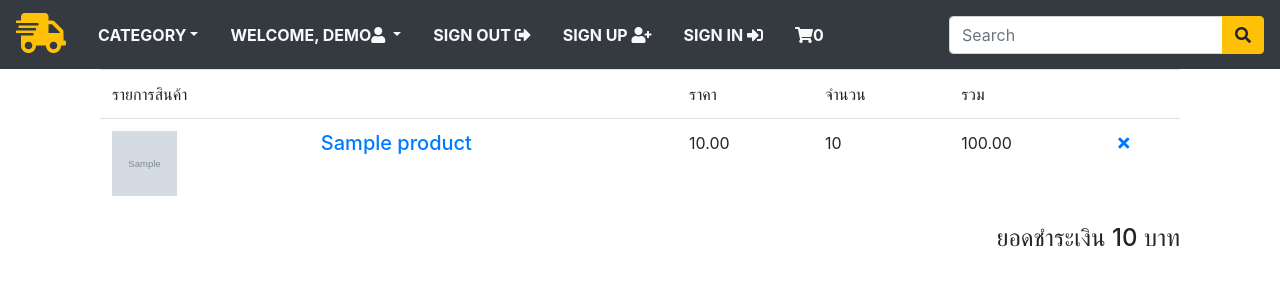
After one commit to Sakeerin/Django-E-Commerce, a Django app: template Project/djangoworkshop/store/templates/cartdetail.html in a window 1280 px wide. The commit adds this page. Shown: the top 300 px of the page. Run offline with Django 3.2, Linux system fonts and the light colour scheme; tables that the repository leaves empty hold one stand-in row (values such as "Sample post"); the template is opened without the code that fills it: values that come from a table or form of the project are taken from there, most other values are stand-ins (such as "Sample title", 1, 10 or a date in 2020); grey boxes marked "Sample" are stand-in pictures; some libraries are stand-ins or nearby versions.

Commit message:
coding in part display cartdetail

```diff
--- a/Project/djangoworkshop/djangoworkshop/urls.py
+++ b/Project/djangoworkshop/djangoworkshop/urls.py
@@ -24,7 +24,8 @@ urlpatterns = [
     path('',views.index,name="home"),
     path('category/<slug:category_slug>',views.index,name="product_by_category"),
     path('product/<slug:category_slug>/<slug:product_slug>',views.productPage,name='productDetail'),
-    path('cart/add/<int:product_id>',views.addCart,name="addCart")
+    path('cart/add/<int:product_id>',views.addCart,name="addCart"),
+    path('cartdetail/',views.cartdetail)
 ]
 
 if settings.DEBUG :
--- /dev/null
+++ b/Project/djangoworkshop/store/templates/cartdetail.html
@@ -0,0 +1,51 @@
+{% extends 'layouts.html' %}
+{% load humanize %}
+{% load static %}
+{% block content%}
+<div class="container">
+    {% if not cart_items%}
+        <p>ไม่มีสินค้าในตะกร้า</p>
+    {%else%}
+     <div class="table-responsive">
+        <table class="table table-condensed">
+            <thead>
+                <tr class="cart_menu">
+                    <td class="image">รายการสินค้า</td>
+                    <td class="description"></td>
+                    <td class="price">ราคา</td>
+                    <td class="quantity">จำนวน</td>
+                    <td class="total">รวม</td>
+                    <td></td>
+                </tr>
+            </thead>
+            <tbody>
+                {% for item in cart_items %}
+                <tr>
+                    <td class="cart_product">
+                        <a href=""><img src="{{item.product.image.url}}" alt="" width="65px" height="65px"></a>
+                    </td>
+                    <td class="cart_description">
+                        <h5><a href="">{{item.product.name}}</a></h5>
+                    </td>
+                    <td class="cart_price">
+                        <p>{{item.product.price|intcomma}}</p>
+                    </td>
+                    <td class="cart_quantity">
+                            <p>{{item.quantity}}</p>
+                        </div>
+                    </td>
+                    <td class="cart_total">
+                        <p class="cart_total_price">{{item.sub_total|intcomma}}</p>
+                    </td>
+                    <td class="cart_delete">
+                        <a class="cart_quantity_delete" href=""><i class="fa fa-times"></i></a>
+                    </td>
+                </tr>
+                {% endfor %}
+            </tbody>
+        </table>
+    </div>
+    <h4 class="text-right">ยอดชำระเงิน {{total|intcomma}} บาท</h4>
+    {% endif %}
+</div>
+{% endblock%}
--- a/Project/djangoworkshop/store/templates/navbar.html
+++ b/Project/djangoworkshop/store/templates/navbar.html
@@ -66,7 +66,7 @@
       <li class="nav-item">
         <a
           class="nav-link text-light text-uppercase font-weight-bold px-3"
-          href=""
+          href="cartdetail"
         >
           <i class="fas fa-shopping-cart"></i>0
         </a>
```
Also changed, not shown: Project/djangoworkshop/store/templates/product.html (+4 -4 lines), Project/djangoworkshop/store/views.py (+15 -0 lines).
